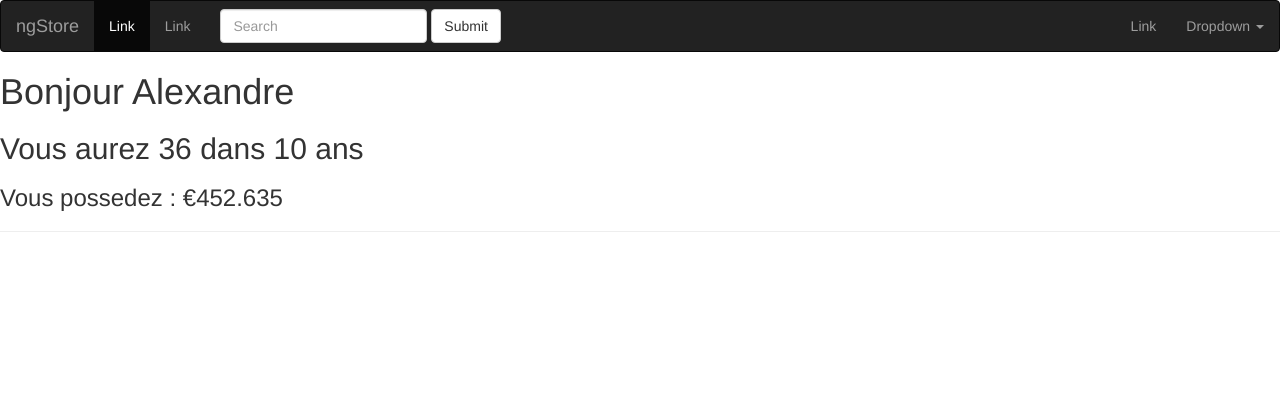
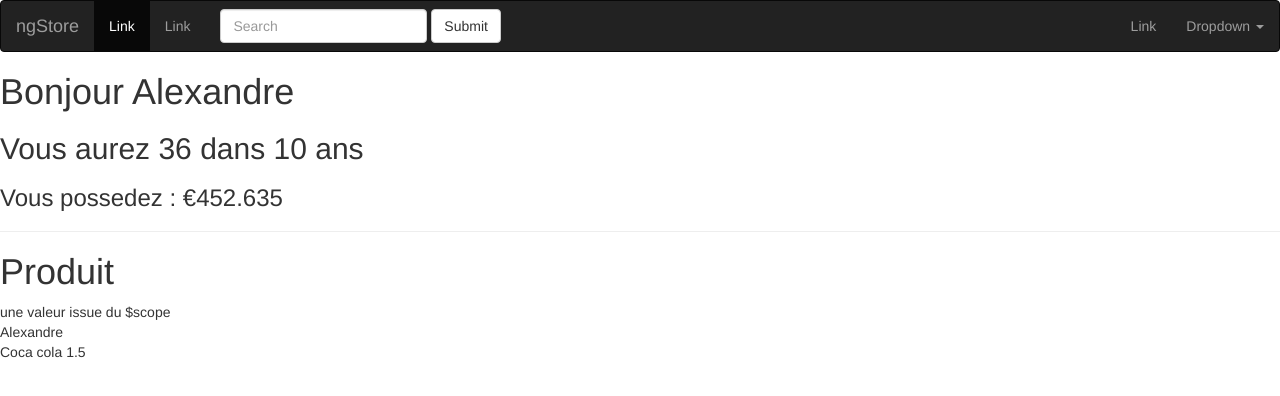
Before and after one commit to champix56/fan_2021_02_22, a website: page index.html in a window 1280 px wide. Drawn offline with nearby package versions, Linux system fonts and the light colour scheme.

Commit message:
mise en place et lecture dans le ctrl

```diff
--- a/index.html
+++ b/index.html
@@ -61,9 +61,16 @@
             <h2>Vous aurez {{Age + 10}} dans 10 ans</h2>
             <h3>Vous possedez : {{montant|currency:'&euro;':3}}</h3>
             <hr/>
-            <div class="produit" ng-controller="produitCtrl">
-
-
+            <div class="produit" ng-controller="produitCtrl as prod" >
+                <h1>Produit</h1>
+               <!-- access $scope -->
+                {{value}}
+               <br/>
+               <!-- access $scope du parent (ici $rootScope) -->
+               {{name}}
+               <br/>
+               <!-- access d'une valeur public dans l'instance du controller nommé -->
+               {{prod.nom}}
             </div>
         </div>
     </div>
```
